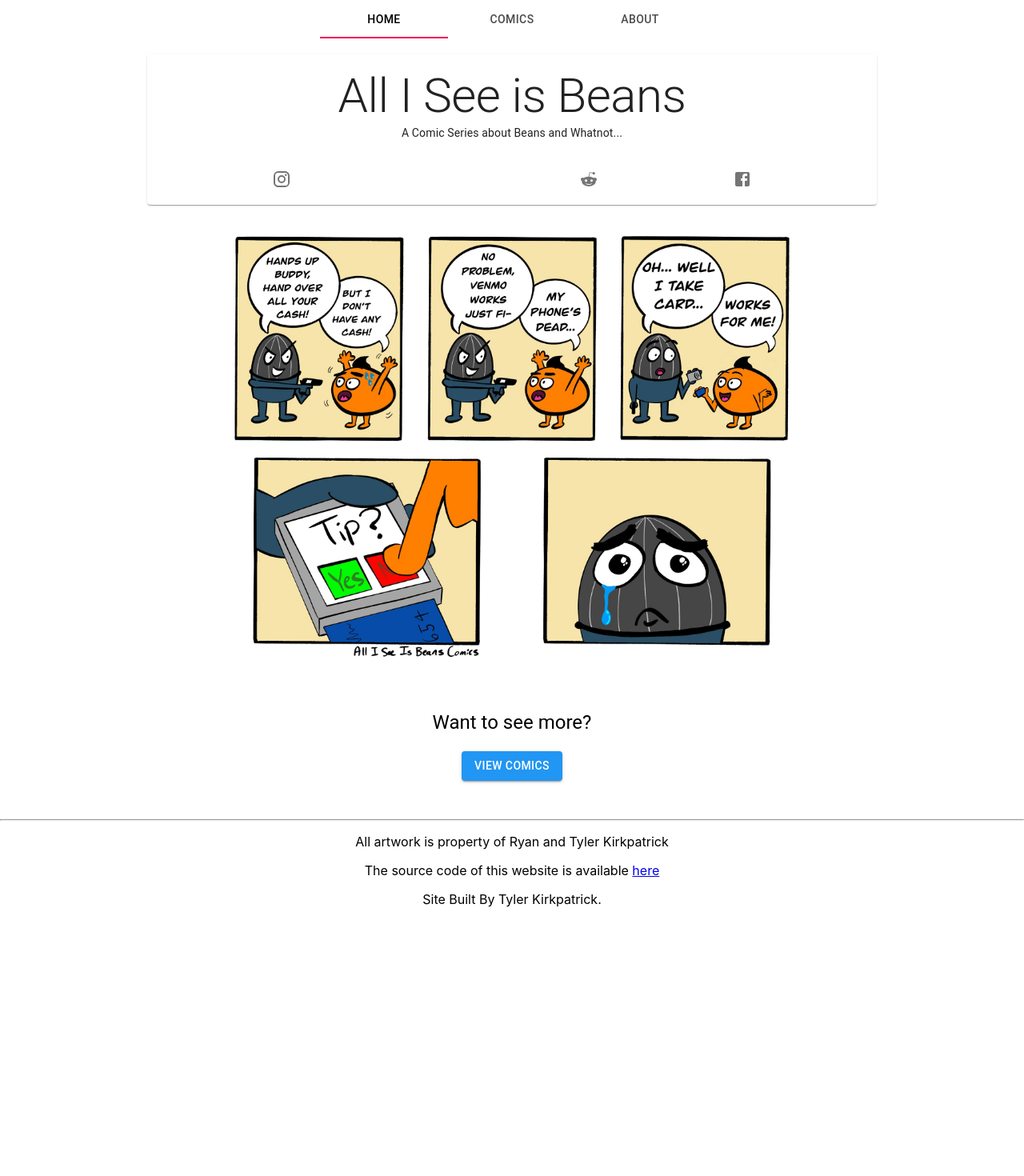
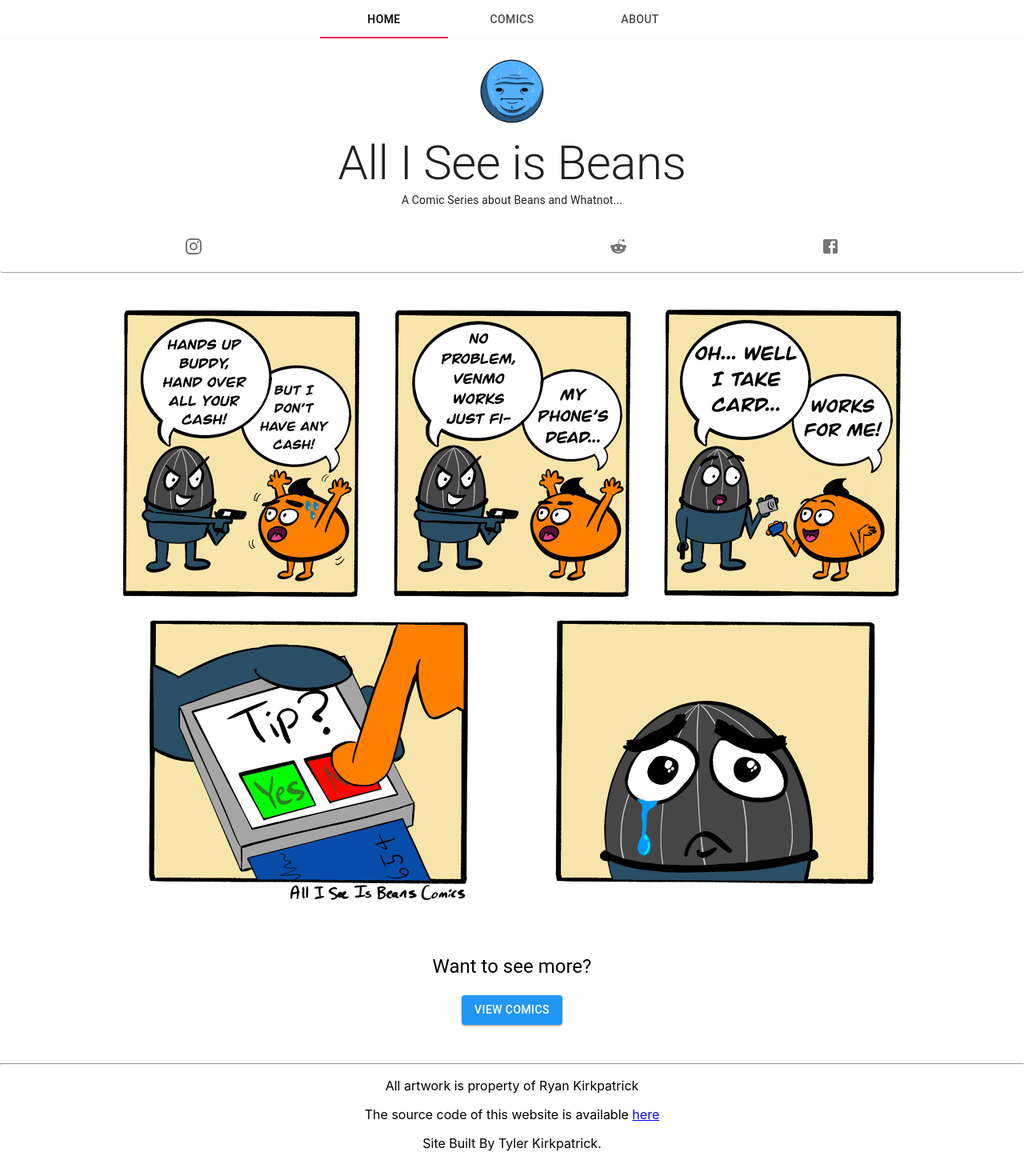
Before and after one commit to MooseInTheSack/comic-strip, a React (Create React App) app: page / in a window 1280 px wide. Shown: the top 1470 px of the page at 80% size. Before the commit the page ends 1170 px from the top, so only its background shows below. Built offline with nearby package versions, Linux system fonts and the light colour scheme; some icons are missing.

Commit message:
added avatar image to display above the title, removed container that added padding on the sides, edited about page

```diff
--- a/src/App.js
+++ b/src/App.js
@@ -2,7 +2,6 @@ import React, { Fragment }  from 'react';
 import './App.css';
 import Tabs from "@material-ui/core/Tabs";
 import Tab from "@material-ui/core/Tab";
-import Container from '@material-ui/core/Container';
 import { Switch, Route, Link, BrowserRouter } from "react-router-dom";
 import Carousel from './components/Carousel/Carousel'
 import About from './components/About/About'
@@ -11,10 +10,7 @@ import Home from './components/Home/Home'
 function App() {
   return (
     <div className="App">
-
       <BrowserRouter>
-      <Container maxWidth="md">
-
         <Route
           path="/"
           render={({ location }) => (
@@ -39,12 +35,11 @@ function App() {
             </Fragment>
           )}
         />
-        </Container>
     </BrowserRouter>
     <br/>
     <br/>
     <hr/>
-    <p>All artwork is property of Ryan and Tyler Kirkpatrick</p>
+    <p>All artwork is property of Ryan Kirkpatrick</p>
     <p>The source code of this website is available <a href="https://github.com/MooseInTheSack/comic-strip" target="_blank" rel="noreferrer">here</a></p>
     <p>Site Built By Tyler Kirkpatrick.</p>
     <br/>
--- a/src/components/About/About.js
+++ b/src/components/About/About.js
@@ -33,7 +33,8 @@ export default function Carousel() {
         <p>And finally, Tyler posts the masterpiece across different mediums like Instagram, Facebook, and Reddit.</p>
 
         <hr/>
-        <p>If you would like to waste $3 then consider donating to our <a href="https://www.patreon.com/alliseeisbeans" target="_blank" rel="noreferrer">Patron!</a></p>
+        <p>If you have $3 then donate to our <a href="https://www.patreon.com/alliseeisbeans" target="_blank" rel="noreferrer">Patron.</a></p>
+        <p>Now.</p>
         <p>We also have an <a href="https://instagram.com/alliseeisbeans" target="blank" rel="noreferrer">Instagram</a>, <a href="https://www.facebook.com/profile.php?id=100074053327356" target="blank" rel="noreferrer">Facebook Page</a>, and a <a href="https://reddit.com/r/alliseeisbeans" target="blank" rel="noreferrer">Subreddit!</a></p>
 
     </div>
--- a/src/components/Home/Home.js
+++ b/src/components/Home/Home.js
@@ -33,7 +33,7 @@ const Home = () => {
 
   return (
     <div className="Home">
-        <br />
+
         <TitleCard/>
         <br />
         <img src={venmoComic} className={classes.mainPhoto} alt="Ryan Kirkpatrick" />
--- a/src/components/TitleCard/TitleCard.js
+++ b/src/components/TitleCard/TitleCard.js
@@ -8,6 +8,8 @@ import IconButton from '@material-ui/core/IconButton';
 import InstagramIcon from '@material-ui/icons/Instagram';
 import FacebookIcon from '@material-ui/icons/Facebook';
 import RedditIcon from '@material-ui/icons/Reddit';
+
+import avatar from '../common/avatar_transparent.png'
 
 const useStyles = makeStyles({
   root: {
@@ -27,7 +29,11 @@ const useStyles = makeStyles({
   alignMiddle: {
     marginLeft: "auto",
     marginRight: "auto"
-  }
+  },
+  avatarIcon: {
+    maxWidth: '100px',
+    maxHeight: '100px',
+  },
 });
 
 export default function SimpleCard() {
@@ -37,6 +43,8 @@ export default function SimpleCard() {
   return (
     <Card className={classes.root}>
       <CardContent>
+
+        <img className={classes.avatarIcon} src={avatar} />
 
         <Typography variant="h2" component="h2">
           All I See is Beans
```
Also changed, not shown: src/components/common/avatar.jpeg (added), src/components/common/avatar_transparent.png (added).
